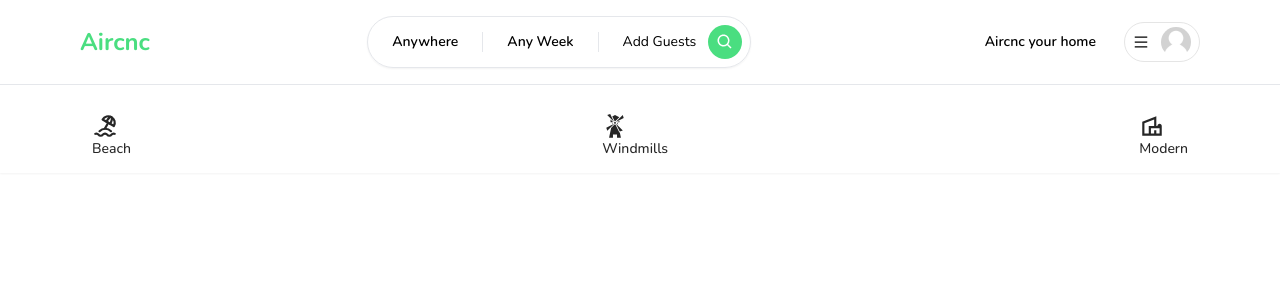
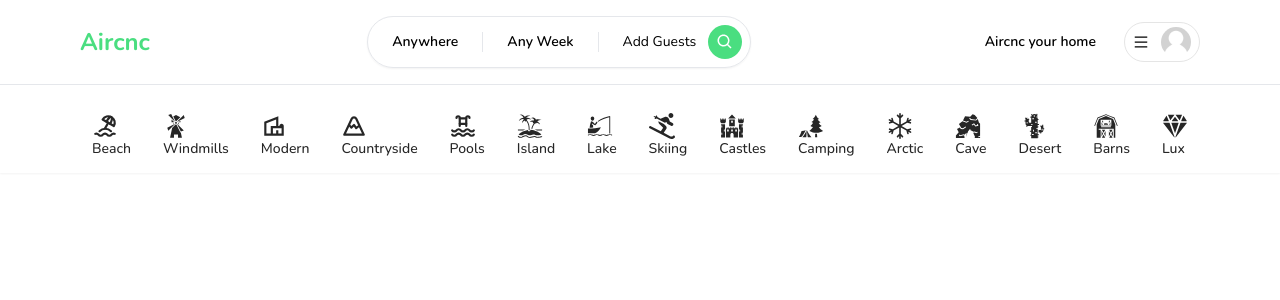
Before and after one commit to masrur-sakib/aircnc, a Next.js app: page / in a window 1280 px wide. Shown: the top 300 px of the page. Built offline with nearby package versions, Linux system fonts and the light colour scheme; no server answers.

Commit message:
more categories data added.

```diff
--- a/app/components/Navbar/Categories.tsx
+++ b/app/components/Navbar/Categories.tsx
@@ -1,7 +1,19 @@
 import Container from "../Container";
-import { TbBeach } from "react-icons/tb";
-import { GiWindmill } from "react-icons/gi";
+import { TbBeach, TbMountain, TbPool } from "react-icons/tb";
+import {
+  GiBarn,
+  GiBoatFishing,
+  GiCactus,
+  GiCastle,
+  GiCaveEntrance,
+  GiForestCamp,
+  GiIsland,
+  GiWindmill,
+} from "react-icons/gi";
 import { MdOutlineVilla } from "react-icons/md";
+import { FaSkiing } from "react-icons/fa";
+import { BsSnow } from "react-icons/bs";
+import { IoDiamond } from "react-icons/io5";
 import CategoryBox from "../CategoryBox";
 import { usePathname, useSearchParams } from "next/navigation";
 
@@ -20,6 +32,66 @@ export const categories = [
     label: "Modern",
     icon: MdOutlineVilla,
     description: "This property is modern.",
+  },
+  {
+    label: "Countryside",
+    icon: TbMountain,
+    description: "This property is in the countryside.",
+  },
+  {
+    label: "Pools",
+    icon: TbPool,
+    description: "This property has a pool.",
+  },
+  {
+    label: "Island",
+    icon: GiIsland,
+    description: "This property is in the island.",
+  },
+  {
+    label: "Lake",
+    icon: GiBoatFishing,
+    description: "This property is close to a lake.",
+  },
+  {
+    label: "Skiing",
+    icon: FaSkiing,
+    description: "This property has skiing activities.",
+  },
+  {
+    label: "Castles",
+    icon: GiCastle,
+    description: "This property is in a castle.",
+  },
+  {
+    label: "Camping",
+    icon: GiForestCamp,
+    description: "This property has camping activities.",
+  },
+  {
+    label: "Arctic",
+    icon: BsSnow,
+    description: "This property has opportunity to enjoy snow experience.",
+  },
+  {
+    label: "Cave",
+    icon: GiCaveEntrance,
+    description: "This property is in a cave.",
+  },
+  {
+    label: "Desert",
+    icon: GiCactus,
+    description: "This property is in the desert.",
+  },
+  {
+    label: "Barns",
+    icon: GiBarn,
+    description: "This property is in the barn.",
+  },
+  {
+    label: "Lux",
+    icon: IoDiamond,
+    description: "This property is luxurious.",
   },
 ];
 
```
